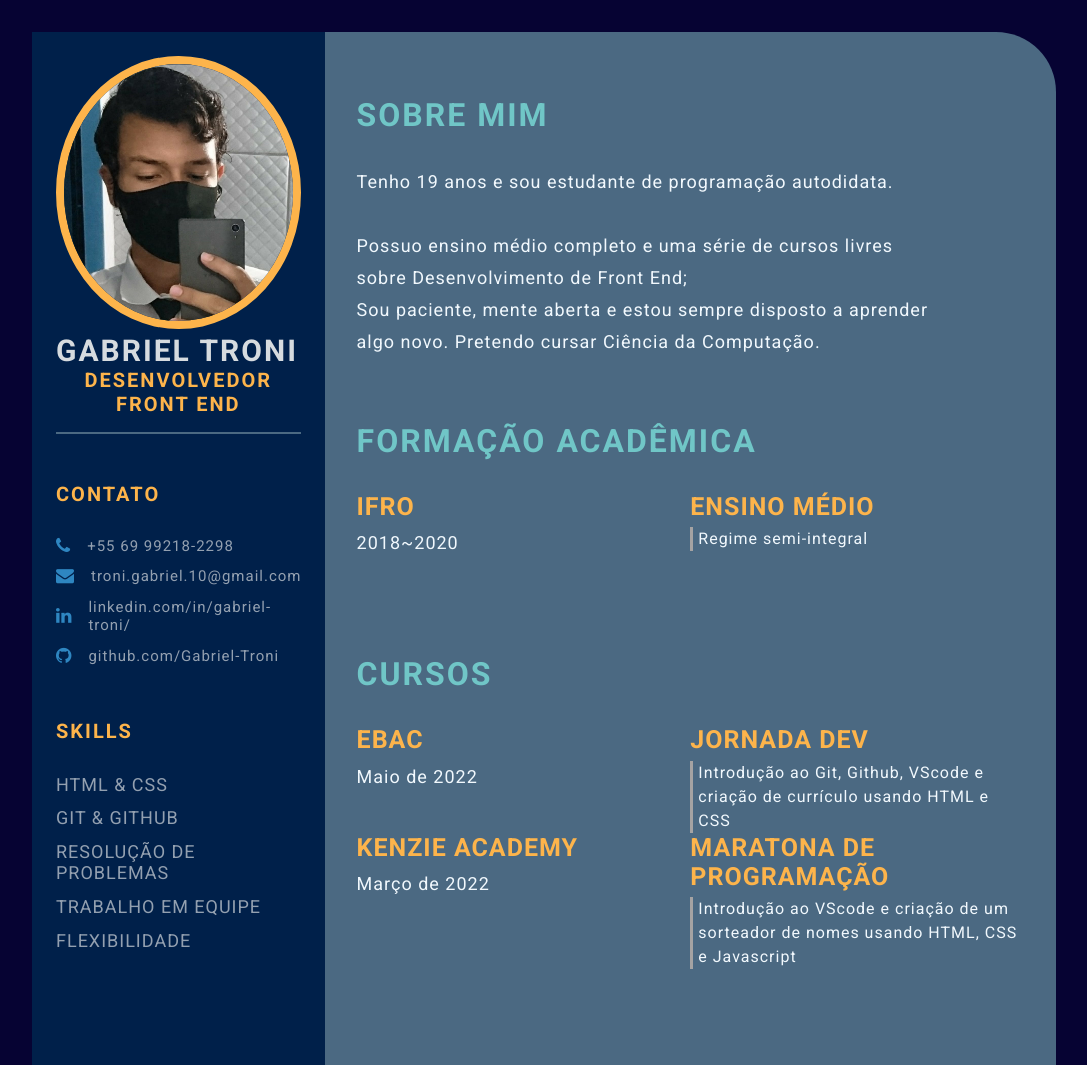
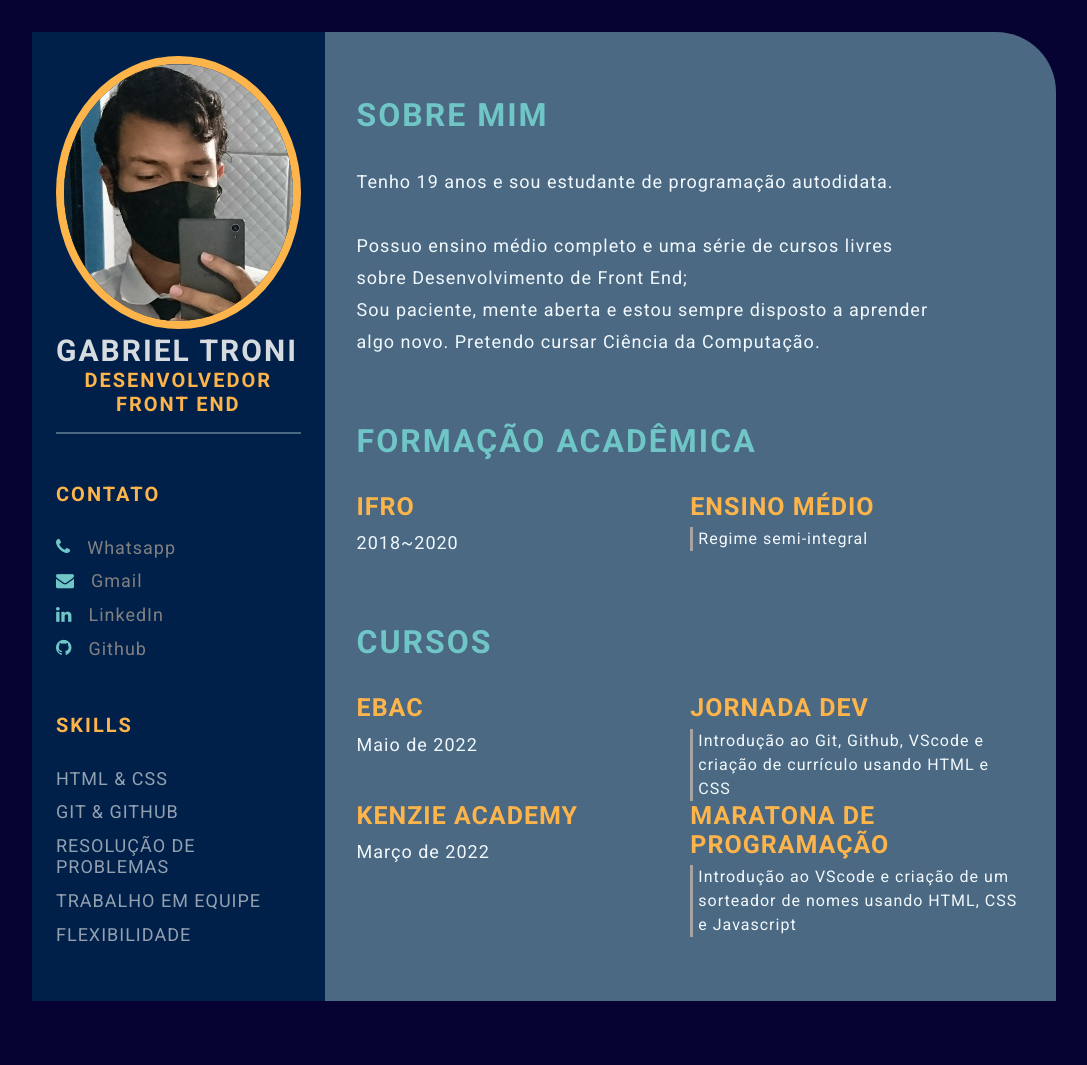
Before and after one commit to Gabriel-Troni/My-Curriculum, a plain HTML site: page index.html in a window 1280 px wide. Shown: the whole page, without its empty margins (96-1183 px from the left). After the commit the page ends 1033 px from the top, so only its background shows below. Drawn offline with Linux system fonts and the light colour scheme.

Commit message:
Style.css (#7)
* feature: css style

* feature: add personal info

* feature: style details

```diff
--- a/index.html
+++ b/index.html
@@ -19,6 +19,7 @@
 
     <!-- Custom CSS -->
     <link rel="stylesheet" href="style.css">
+    <style type="text/css"> a:link { text-decoration:none} </style>
 </head>
 
 <body>
@@ -33,10 +34,10 @@
                 <div class="contact-info">
                     <p class="left-title">Contato</p>
                     <ul>
-                        <li><i class="fa fa-phone"></i>+55 69 99218-2298</li>
-                        <li><i class="fa fa-envelope"></i>troni.gabriel.10@gmail.com</li>
-                        <li><i class="fa fa-linkedin"></i>linkedin.com/in/gabriel-troni/</li>
-                        <li><i class="fa fa-github"></i>github.com/Gabriel-Troni</li>
+                        <li><i class="fa fa-phone"></i><a href="https://wa.me/5569992182298" target="_blank"><font color="gray">Whatsapp</font></a></li>
+                        <li><i class="fa fa-envelope"></i><a href="https://mail.google.com/mail/u/0/?hl=pt-BR#inbox?compose=CllgCJvrckBFGfSBKjQmDzkZgkWMphXxmVShtTMdcZVFcHfPZGqltDBkgHQBBmtssJmSgmcpQSq" target="_blank"><font color="gray">Gmail</font></font></a></li>
+                        <li><i class="fa fa-linkedin"></i><a href="https://www.linkedin.com/in/gabriel-troni/" target="_blank"><font color="gray">LinkedIn</font></a></li>
+                        <li><i class="fa fa-github"></i><a href="https://github.com/Gabriel-Troni" target="_blank"><font color="gray">Github</font></a></li>
                     </ul>
                 </div>
                 <div class="skills">
--- a/style.css
+++ b/style.css
@@ -83,20 +83,20 @@ body {
 }
 
 .contact-info ul li,
-.references ul li {
+.references ul li{
     padding: .4rem 0;
     display: flex;
     align-items: center;
     color: #d6dbdfaf;
     letter-spacing: 1px;
-    font-size: 15px;
+    font-size: 18px;
 }
 
 .contact-info ul li i,
 .references ul li i {
     padding-right: 1rem;
     font-size: 18px;
-    color: #2E86C1;
+    color: #70C6C7;
 }
 
 .skills ul {
@@ -161,7 +161,7 @@ body {
 .awards-contents {
     display: grid;
     grid-template-columns: repeat(2, 1fr);
-    padding-bottom: 2rem;
+    padding-bottom: 0rem;
     color: #F1F8FD;
 }
 
```
